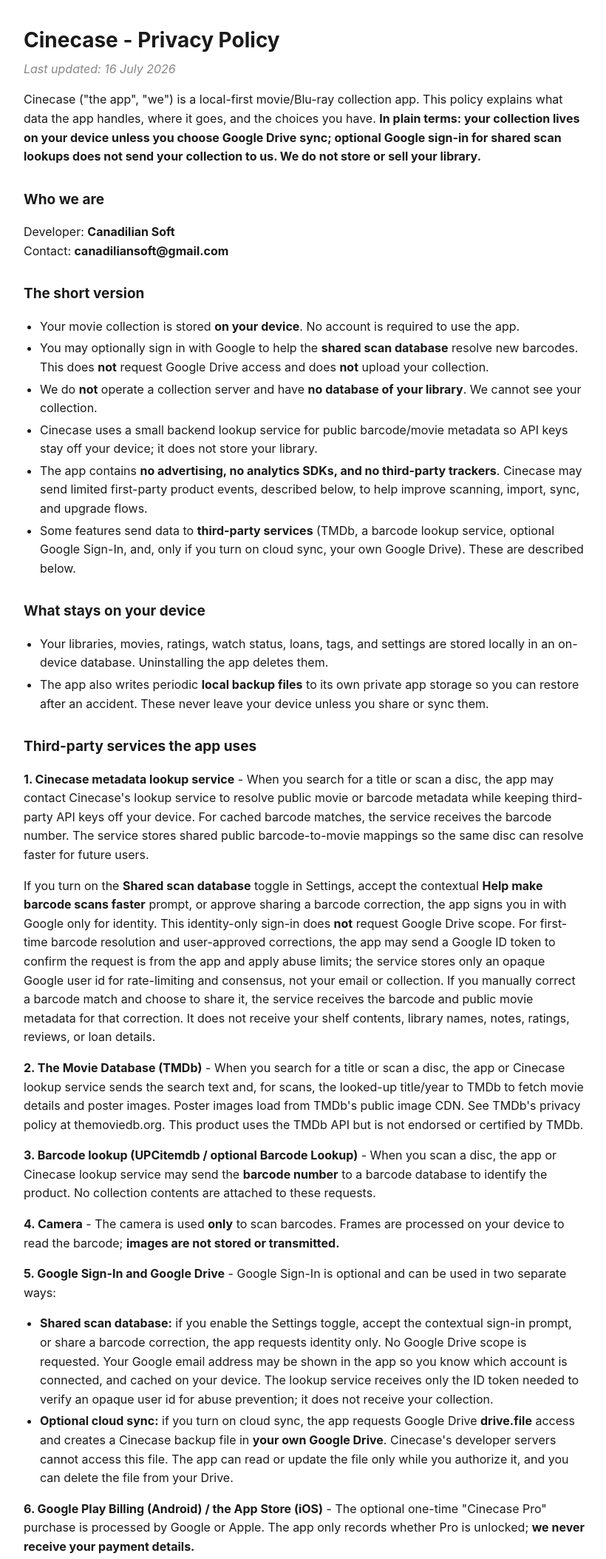
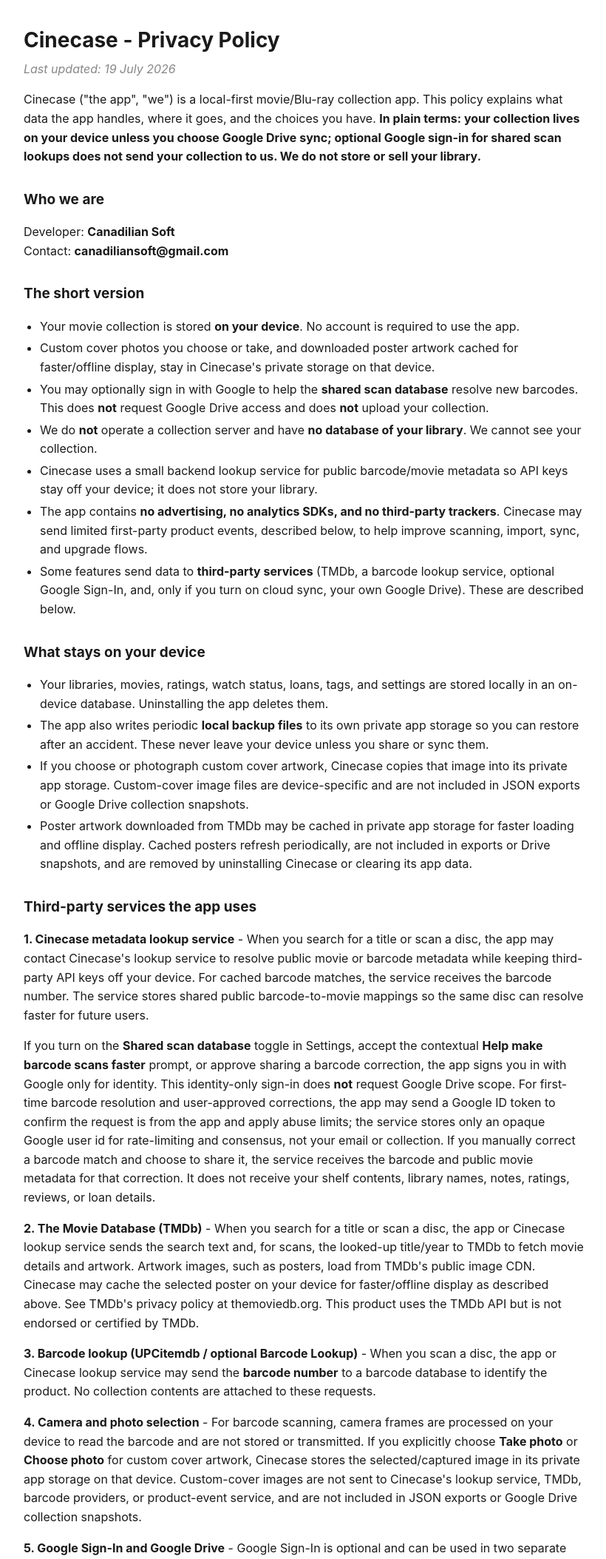
Before and after one commit to liviomaynard/cinecase-privacy, a plain HTML site: page index.html in a window 1280 px wide. Shown: the top 2107 px of the page at 74% size, without its empty margins (228-1048 px from the left). Drawn offline with Linux system fonts and the light colour scheme.

Commit message:
Update privacy policy for on-device artwork
Disclose custom cover photo storage, the local poster cache, export and Drive exclusions, and uninstall behavior.

```diff
--- a/index.html
+++ b/index.html
@@ -15,7 +15,7 @@
 </head>
 <body>
 <h1>Cinecase - Privacy Policy</h1>
-<p class="muted"><em>Last updated: 16 July 2026</em></p>
+<p class="muted"><em>Last updated: 19 July 2026</em></p>
 
 <p>Cinecase ("the app", "we") is a local-first movie/Blu-ray collection app. This policy explains what data the app handles, where it goes, and the choices you have. <strong>In plain terms: your collection lives on your device unless you choose Google Drive sync; optional Google sign-in for shared scan lookups does not send your collection to us. We do not store or sell your library.</strong></p>
 
@@ -25,6 +25,7 @@
 <h2>The short version</h2>
 <ul>
 <li>Your movie collection is stored <strong>on your device</strong>. No account is required to use the app.</li>
+<li>Custom cover photos you choose or take, and downloaded poster artwork cached for faster/offline display, stay in Cinecase's private storage on that device.</li>
 <li>You may optionally sign in with Google to help the <strong>shared scan database</strong> resolve new barcodes. This does <strong>not</strong> request Google Drive access and does <strong>not</strong> upload your collection.</li>
 <li>We do <strong>not</strong> operate a collection server and have <strong>no database of your library</strong>. We cannot see your collection.</li>
 <li>Cinecase uses a small backend lookup service for public barcode/movie metadata so API keys stay off your device; it does not store your library.</li>
@@ -36,6 +37,8 @@
 <ul>
 <li>Your libraries, movies, ratings, watch status, loans, tags, and settings are stored locally in an on-device database. Uninstalling the app deletes them.</li>
 <li>The app also writes periodic <strong>local backup files</strong> to its own private app storage so you can restore after an accident. These never leave your device unless you share or sync them.</li>
+<li>If you choose or photograph custom cover artwork, Cinecase copies that image into its private app storage. Custom-cover image files are device-specific and are not included in JSON exports or Google Drive collection snapshots.</li>
+<li>Poster artwork downloaded from TMDb may be cached in private app storage for faster loading and offline display. Cached posters refresh periodically, are not included in exports or Drive snapshots, and are removed by uninstalling Cinecase or clearing its app data.</li>
 </ul>
 
 <h2>Third-party services the app uses</h2>
@@ -44,11 +47,11 @@
 
 <p>If you turn on the <strong>Shared scan database</strong> toggle in Settings, accept the contextual <strong>Help make barcode scans faster</strong> prompt, or approve sharing a barcode correction, the app signs you in with Google only for identity. This identity-only sign-in does <strong>not</strong> request Google Drive scope. For first-time barcode resolution and user-approved corrections, the app may send a Google ID token to confirm the request is from the app and apply abuse limits; the service stores only an opaque Google user id for rate-limiting and consensus, not your email or collection. If you manually correct a barcode match and choose to share it, the service receives the barcode and public movie metadata for that correction. It does not receive your shelf contents, library names, notes, ratings, reviews, or loan details.</p>
 
-<p><strong>2. The Movie Database (TMDb)</strong> - When you search for a title or scan a disc, the app or Cinecase lookup service sends the search text and, for scans, the looked-up title/year to TMDb to fetch movie details and poster images. Poster images load from TMDb's public image CDN. See TMDb's privacy policy at themoviedb.org. This product uses the TMDb API but is not endorsed or certified by TMDb.</p>
+<p><strong>2. The Movie Database (TMDb)</strong> - When you search for a title or scan a disc, the app or Cinecase lookup service sends the search text and, for scans, the looked-up title/year to TMDb to fetch movie details and artwork. Artwork images, such as posters, load from TMDb's public image CDN. Cinecase may cache the selected poster on your device for faster/offline display as described above. See TMDb's privacy policy at themoviedb.org. This product uses the TMDb API but is not endorsed or certified by TMDb.</p>
 
 <p><strong>3. Barcode lookup (UPCitemdb / optional Barcode Lookup)</strong> - When you scan a disc, the app or Cinecase lookup service may send the <strong>barcode number</strong> to a barcode database to identify the product. No collection contents are attached to these requests.</p>
 
-<p><strong>4. Camera</strong> - The camera is used <strong>only</strong> to scan barcodes. Frames are processed on your device to read the barcode; <strong>images are not stored or transmitted.</strong></p>
+<p><strong>4. Camera and photo selection</strong> - For barcode scanning, camera frames are processed on your device to read the barcode and are not stored or transmitted. If you explicitly choose <strong>Take photo</strong> or <strong>Choose photo</strong> for custom cover artwork, Cinecase stores the selected/captured image in its private app storage on that device. Custom-cover images are not sent to Cinecase's lookup service, TMDb, barcode providers, or product-event service, and are not included in JSON exports or Google Drive collection snapshots.</p>
 
 <p><strong>5. Google Sign-In and Google Drive</strong> - Google Sign-In is optional and can be used in two separate ways:</p>
 <ul>
@@ -61,7 +64,7 @@
 <p><strong>7. First-party product events</strong> - Cinecase may send a small set of product events to understand whether core flows are working, such as scan started, scan succeeded, scan failed, import started, import completed, paywall viewed, purchase started, purchase completed, sync enabled, restore attempted, or correction shared. These events include only the event name plus coarse platform and app version metadata. They do <strong>not</strong> include movie titles, barcodes, TMDb IDs, poster paths, ratings, reviews, shelf names, notes, loan details, or collection contents. You can turn product diagnostics off in the app settings.</p>
 
 <h2>What we collect</h2>
-<p>We do not collect or store your movie collection. Cinecase has no email/password account, advertising, or third-party tracking. Optional Google sign-in creates an opaque Cinecase identity for shared-registry requests. The metadata lookup service handles only the public barcode/search data needed to make lookups work and, for rate-limited first-time barcode resolution or user-approved corrections, that opaque Google user id. Turning on the free shared-scan identity sign-in does not transmit your collection and does not grant Drive access. Cinecase may store the limited first-party product events described above. Your full collection is transmitted only to your own Google Drive if you enable sync. All such transmission uses encrypted (HTTPS) connections.</p>
+<p>We do not collect or store your movie collection. Cinecase has no email/password account, advertising, or third-party tracking. Optional Google sign-in creates an opaque Cinecase identity for shared-registry requests. The metadata lookup service handles only the public barcode/search data needed to make lookups work and, for rate-limited first-time barcode resolution or user-approved corrections, that opaque Google user id. Turning on the free shared-scan identity sign-in does not transmit your collection and does not grant Drive access. Cinecase may store the limited first-party product events described above. Your full collection is transmitted only to your own Google Drive if you enable sync. All such transmission uses encrypted (HTTPS) connections. Custom-cover photos and the on-device poster cache are not collected by Cinecase's developer services.</p>
 
 <h2>Sharing your collection</h2>
 <p>Export and "share my shelf" features send a file (JSON/CSV/PDF/image) <strong>only when you choose to</strong>, through your device's standard share sheet, to the destination you pick.</p>
@@ -69,7 +72,7 @@
 <h2 id="data-deletion">Your choices and data deletion</h2>
 <ul>
 <li><strong>Delete items / libraries</strong> in the app at any time.</li>
-<li><strong>Uninstall</strong> the app to remove all on-device data and local backups.</li>
+<li><strong>Uninstall</strong> the app to remove all on-device data, custom-cover photos, cached poster artwork, and local backups.</li>
 <li><strong>Delete Cinecase account &amp; cloud data (in-app):</strong> Settings &gt; Privacy &gt; "Delete Cinecase account &amp; cloud data" removes, in one confirmed step, everything Cinecase keeps under your Google identity: your shared scan-database activity (lookup logs, submissions, and votes tied to the opaque Google user id) is deleted and your attribution is removed from record history; the Cinecase backup file in your own Google Drive is deleted (if cloud sync was used); and this device is signed out of Google in Cinecase. Shared barcode records themselves (barcode-to-movie facts) are community data, are retained, and carry no link to you after deletion. Your collection on your device is not deleted by this action.</li>
 <li><strong>Deletion by request:</strong> if you can no longer use the app, email <strong>canadiliansoft@gmail.com</strong> from the Google account you used with Cinecase and we will perform the same server-side deletion. See the <a href="account-deletion/">account deletion page</a> for details.</li>
 <li><strong>Cloud sync:</strong> you can also simply sign out of Google in Settings and delete the Cinecase backup from your Google Drive yourself.</li>
```
